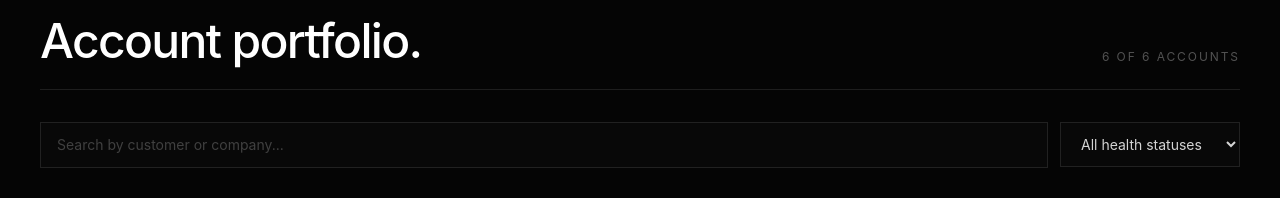
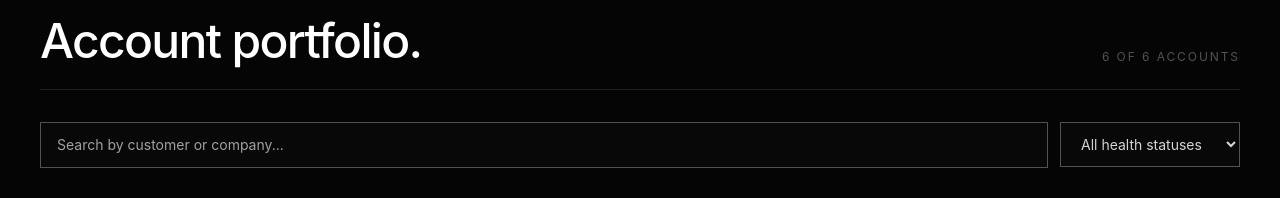
Before and after one commit to matteojose3112-bit/clientpulse, a React (Vite) app: page / in a window 1280 px wide. Shown: the part 2120-2318 px from the top of the page. Built offline with nearby package versions, Linux system fonts and the light colour scheme.

Commit message:
fix: improve control contrast and announce filter results

```diff
--- a/src/App.tsx
+++ b/src/App.tsx
@@ -363,7 +363,11 @@ function App() {
               </h2>
             </div>
 
-            <span className="text-xs uppercase tracking-[0.16em] text-neutral-600">
+            <span
+              role="status"
+              aria-atomic="true"
+              className="text-xs uppercase tracking-[0.16em] text-neutral-600"
+            >
               {filteredCustomers.length} of{" "}
               {totalCustomers} accounts
             </span>
@@ -383,7 +387,7 @@ function App() {
                   setSearchQuery(event.target.value)
                 }
                 placeholder="Search by customer or company..."
-                className="w-full border border-white/10 bg-[#080808] px-4 py-3 text-sm text-white outline-none transition placeholder:text-neutral-700 hover:border-white/20 focus:border-white/40"
+                className="w-full border border-neutral-600 bg-[#080808] px-4 py-3 text-sm text-white outline-none transition placeholder:text-neutral-400 hover:border-neutral-400 focus:border-white/40"
               />
             </label>
 
@@ -399,7 +403,7 @@ function App() {
                     event.target.value as HealthFilter,
                   )
                 }
-                className="w-full border border-white/10 bg-[#080808] px-4 py-3 text-sm text-neutral-300 outline-none transition hover:border-white/20 focus:border-white/40 md:min-w-[180px]"
+                className="w-full border border-neutral-600 bg-[#080808] px-4 py-3 text-sm text-neutral-300 outline-none transition hover:border-neutral-400 focus:border-white/40 md:min-w-[180px]"
               >
                 <option value="All">
                   All health statuses
```
